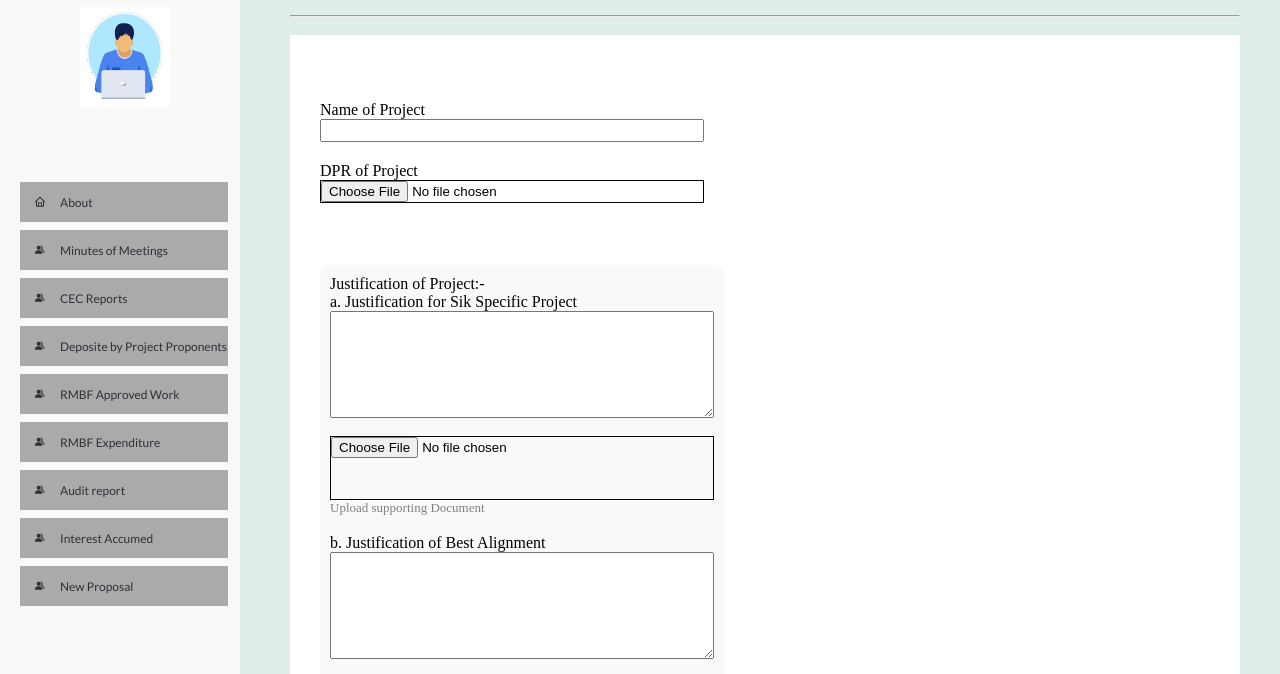
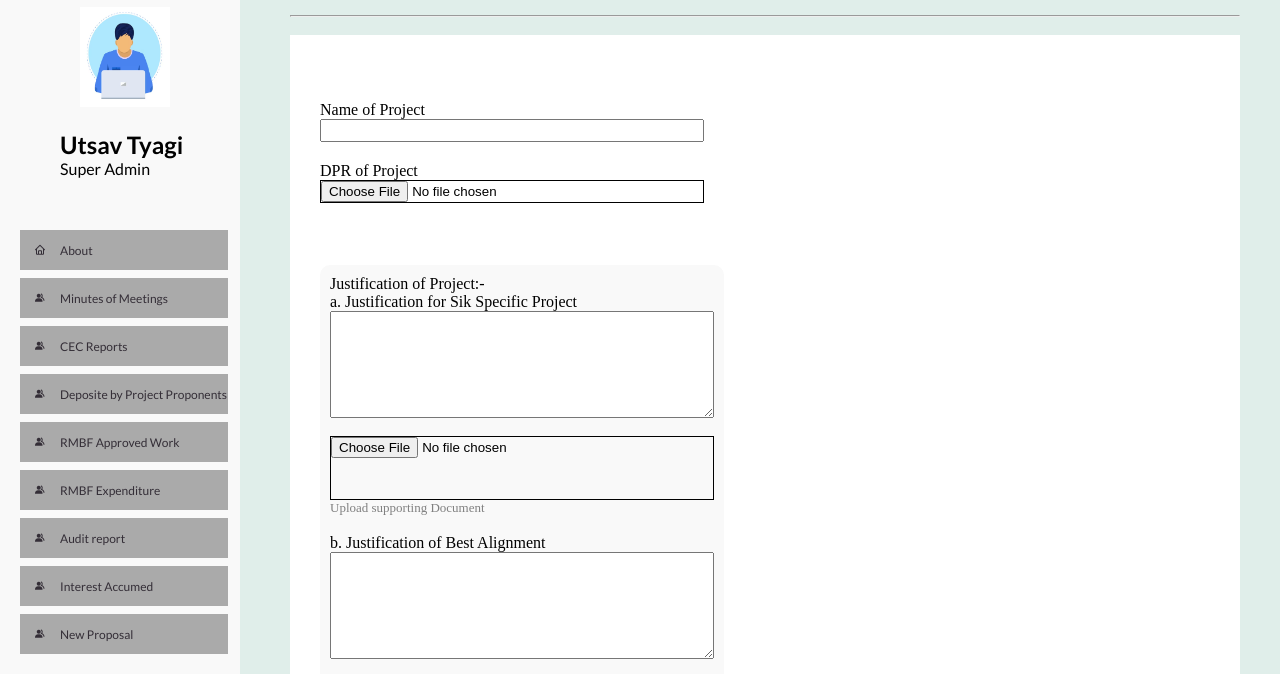
Before and after one commit to utsavtyagi01/Internship_Project_A, a plain HTML site: page newproposal.html in a window 1280 px wide. Shown: the part 116-790 px from the top of the page. Drawn offline with nearby package versions, Linux system fonts and the light colour scheme.

Commit message:
Update newproposal.html

```diff
--- a/newproposal.html
+++ b/newproposal.html
@@ -14,6 +14,10 @@
       <img src="logo.png" style="width:70px;height: 80px;margin-bottom: 20px;margin-left:80px ;">
       <div class="div" style="height:20px;"></div>
       <img src="admin.png" style="width:90px;height: 100px;margin-bottom: 20px;margin-left: 80px;">
+	    <div class="name" style="margin-left: 60px;">
+            <h2>Utsav Tyagi</h2>
+	    <p>Super Admin</p>
+        </div>
   <ul class="side-menu top" style="margin-left: 10px;">
 
     <li>
```
